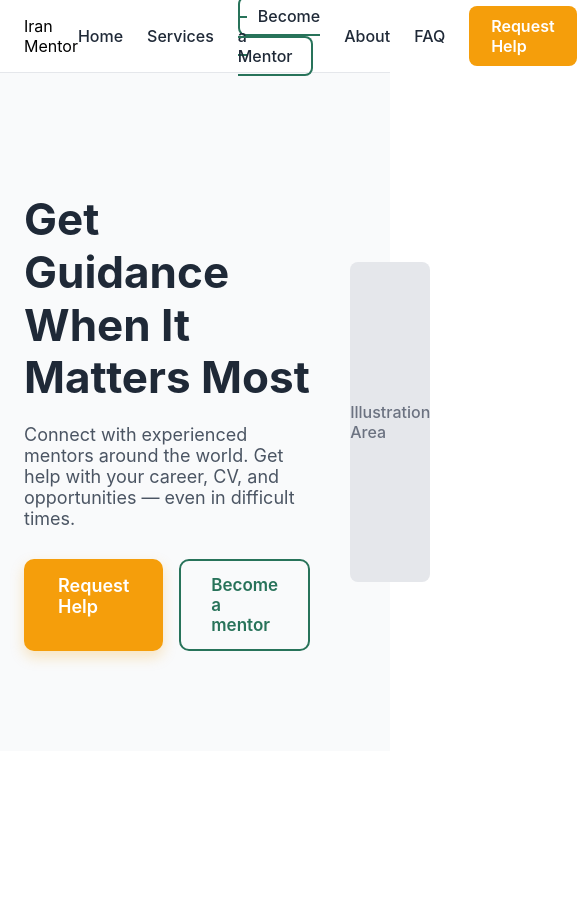
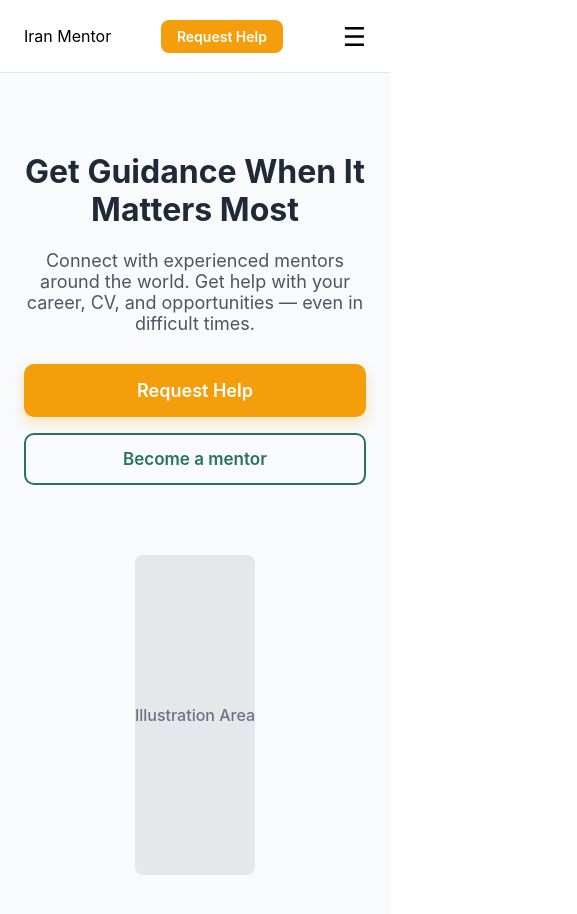
Before and after one commit to Y-akb/iran-mentor-platform, a plain HTML site: page index.html in a window 390 px wide. Shown: the whole page, 577 px wide, since content can reach past the window. Before the commit the page ends 844 px from the top, so only its background shows below. Drawn offline with Linux system fonts and the light colour scheme.

Commit message:
Responsive hero and mobile header layout added

```diff
--- a/css/style.css
+++ b/css/style.css
@@ -66,6 +66,13 @@ body{
 .nav-list .btn-secondary:hover{
     background-color: #28735a;
     color:white;
+}
+/*Hamburger*/
+.menu-toggle{
+    display: none;
+    font-style: 28px;
+    cursor: pointer;
+    margin-left: auto;
 }
 /*HERO SECTION*/
 .hero{
@@ -162,3 +169,51 @@ body{
     flex:1;
     max-width: 600px;
 }
+/*=======================*/
+/*Responsive Hero (tablet&Mobile)*/
+/*=======================*/
+@media (max-width:768px){
+    /* Hide desktop menu */
+    .nav{
+        display:none;
+    }
+    /* Hide desktop menu */
+    .menu-toggle{
+        display: block;
+        margin-left: auto;
+        font-size: 26px;
+        cursor: pointer;
+
+        margin-left: 10px;
+    }
+        /* Header */
+    .header-container{
+        display: flex;
+        align-items: center;
+        justify-content: space-between;
+    }
+    .header-btn a{
+        padding: 8px 16px;
+        font-size: 14px;
+        }
+
+    /* Hero layout */
+    .hero-container{
+        flex-direction:column;
+        text-align: center;
+    }
+    .hero-buttons{
+        flex-direction: column;
+        text-align: center;
+}
+    .hero-text h1{
+        font-size: 32px;
+    }
+    .hero-image{
+        justify-content: center;
+        margin-top: 30px;
+    }
+    .hero{
+        padding: 80px 0 60px;
+    }
+}
--- a/index.html
+++ b/index.html
@@ -24,12 +24,16 @@
             <li><a href="#">FAQ</a></li>
         </ul>
     </nav>
-    <!--CTA BUTTON-->
+        <!--CTA BUTTON-->
     <div class="header-btn">
         <a href="#"class='btn-primary'>
             Request Help
         </a>
 </div>
+    <!--Hamburger Menu Button-->
+    <div class="menu-toggle">
+         ☰
+    </div>
     </div>
 </header>
 <!-- HERO SECTION -->
```
